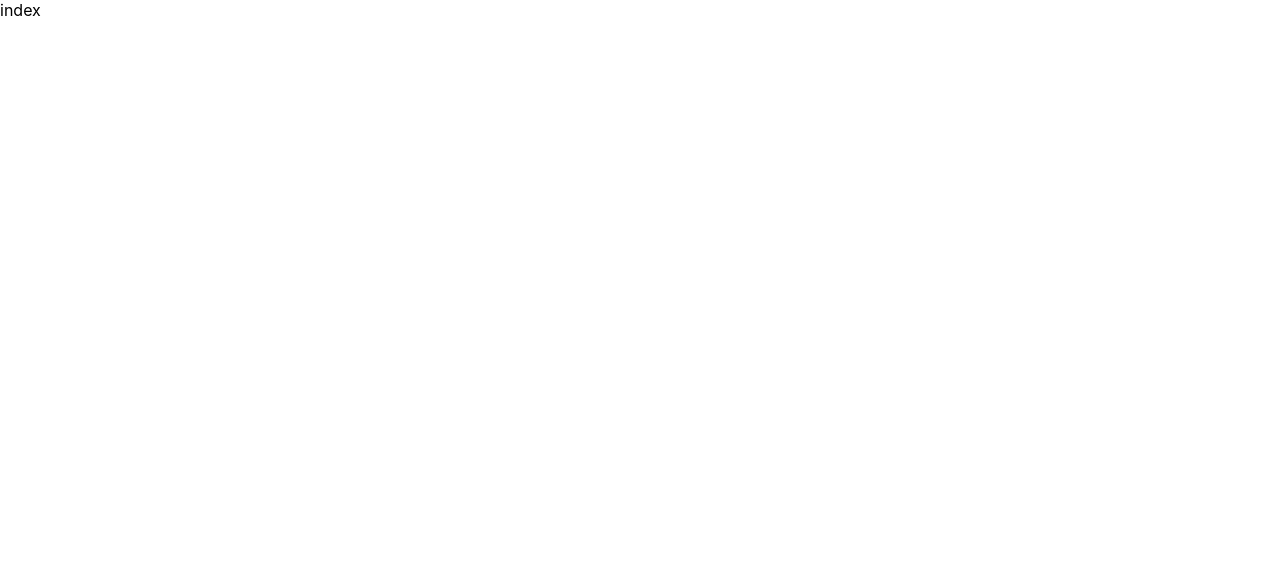
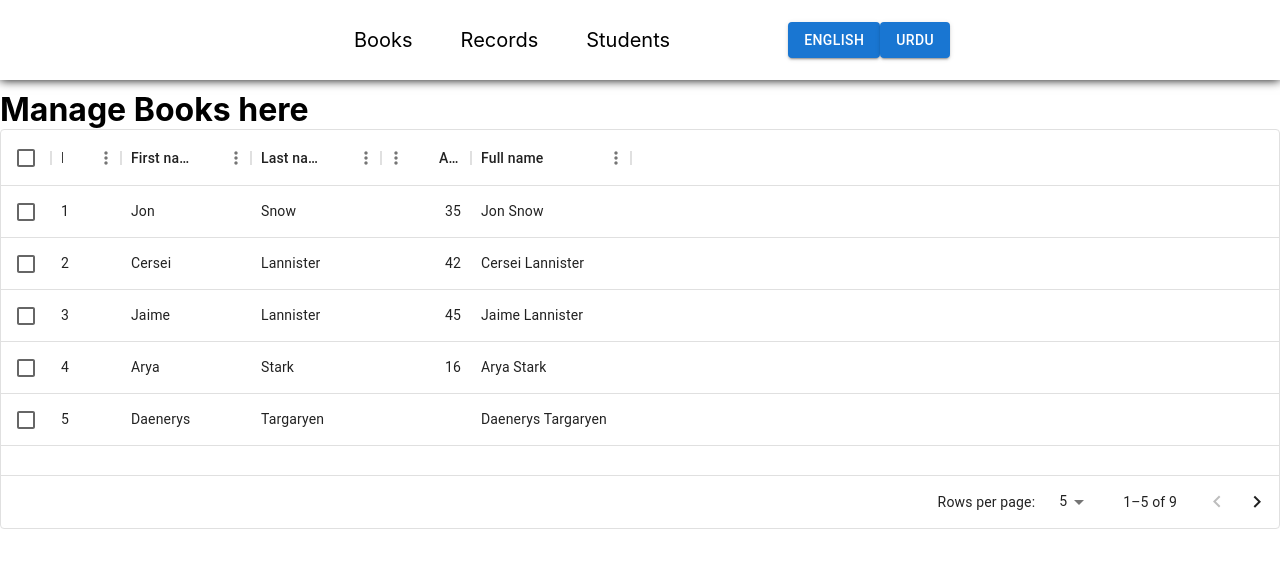
Before and after one commit to Ammar-Abid92/workshop-MERN, a React (Create React App) app: page /books in a window 1280 px wide. Shown: the top 568 px of the page. Built offline with nearby package versions, Linux system fonts and the light colour scheme.

Commit message:
language context as well as table work

```diff
--- a/package.json
+++ b/package.json
@@ -6,6 +6,7 @@
     "@emotion/react": "^11.11.1",
     "@emotion/styled": "^11.11.0",
     "@mui/material": "^5.14.20",
+    "@mui/x-data-grid": "^6.18.3",
     "@testing-library/jest-dom": "^5.17.0",
     "@testing-library/react": "^13.4.0",
     "@testing-library/user-event": "^13.5.0",
--- a/src/App.js
+++ b/src/App.js
@@ -1,9 +1,12 @@
 import "./App.css"
+import { LanguageProvide } from "./Context/languageContext";
 import MainRoutes from "./Routes";
 
 function App() {
   return (
-    <MainRoutes />
+    <LanguageProvide>
+      <MainRoutes />
+    </LanguageProvide>
   );
 }
 
--- a/src/Components/Header/header.module.css
+++ b/src/Components/Header/header.module.css
@@ -13,3 +13,10 @@
     margin: 0px 24px;
     font-size: 20px;
 }
+.language{
+    display: flex;
+    justify-content: flex-end;
+    align-items: end;
+    width: 20%;
+    margin-bottom: 20px;
+}
--- a/src/Components/Header/index.js
+++ b/src/Components/Header/index.js
@@ -1,13 +1,23 @@
 import React from 'react'
 import { Link } from 'react-router-dom';
 import styles from './header.module.css';
+import { useLanguage } from '../../Context/languageContext';
+import CustomButton from '../CustomButton';
 
 const Header = () => {
+
+    const {language, changeLanguage} = useLanguage()
+
     return (
+
         <div className={styles.headerContainer}>
-            <Link to='/books'>Books</Link>
-            <Link to='/records'>Records</Link>
-            <Link to='/students'>Students</Link>
+            <Link to='/books'>{language.books}</Link>
+            <Link to='/records'>{language.records}</Link>
+            <Link to='/students'>{language.students}</Link>
+            <div className={styles.language} >
+                <CustomButton onClick={() => changeLanguage('en')} btnLabel="English"  />
+                <CustomButton onClick={() => changeLanguage('ur')} btnLabel="Urdu" />
+            </div>
         </div>
     )
 }
--- a/src/Components/Table/index.js
+++ b/src/Components/Table/index.js
@@ -0,0 +1,21 @@
+import * as React from 'react';
+import { DataGrid } from '@mui/x-data-grid';
+
+
+export default function CustomTable({ rows, columns }) {
+  return (
+    <div style={{ height: 400, width: '100%' }}>
+      <DataGrid
+        rows={rows}
+        columns={columns}
+        initialState={{
+          pagination: {
+            paginationModel: { page: 0, pageSize: 5 },
+          },
+        }}
+        pageSizeOptions={[5, 10]}
+        checkboxSelection
+      />
+    </div>
+  );
+}
--- /dev/null
+++ b/src/Context/languageContext.js
@@ -0,0 +1,32 @@
+import { useContext, useState, createContext } from "react";
+import en from "../LanguageConfig/en";
+import ur from "../LanguageConfig/ur";
+
+// create context
+export const LanguageContext = createContext()
+
+// create provider for this context
+export const LanguageProvide = ({ children }) => {
+    const [language, setLanguage] = useState(en)
+
+    const changeLanguage = (val) => {
+        if ( val == 'en'){
+            setLanguage(en)
+        } else {
+            setLanguage(ur)
+        }
+    }
+
+    return(
+
+        <LanguageContext.Provider value={{language, changeLanguage}} >
+            {children}
+        </LanguageContext.Provider>
+    )
+}
+
+// create custom hook, through which we can access context inside app
+export const useLanguage = () => {
+    const context = useContext(LanguageContext)
+    return context;
+}
--- /dev/null
+++ b/src/LanguageConfig/en.js
@@ -0,0 +1,11 @@
+const en = {
+    "dontHaveAccount": "Don't have an account?",
+    "alreadyHaveAccount": "Already have an account?",
+    "books": "Books",
+    "records": "Records",
+    "students": "Students",
+    "welcome": "Welcome to library management system!",
+    "manageBooksHere": "Manage Books here",
+}
+
+export default en;
--- /dev/null
+++ b/src/LanguageConfig/ur.js
@@ -0,0 +1,12 @@
+const ur = {
+    "dontHaveAccount": "Account nhi hay ? sign up kren",
+    "alreadyHaveAccount": "Account hay ? login kren",
+    "books": "Kitaaben",
+    "records": "Records",
+    "students": "Shaagird",
+    "welcome": "library management system m khush amdeed!",
+    "manageBooksHere": "Idhr books manage kren",
+
+}
+
+export default ur;
--- a/src/Pages/Books/books.module.css
+++ b/src/Pages/Books/books.module.css
@@ -0,0 +1,3 @@
+.heading{
+    margin-top: 10px;
+}
--- a/src/Pages/Books/index.js
+++ b/src/Pages/Books/index.js
@@ -1,9 +1,52 @@
 import React from 'react';
 import styles from './books.module.css';
+import CustomTable from '../../Components/Table';
+import Header from '../../Components/Header';
 
 const Books = () => {
+
+    const columns = [
+        { field: 'id', headerName: 'ID', width: 70 },
+        { field: 'firstName', headerName: 'First name', width: 130 },
+        { field: 'lastName', headerName: 'Last name', width: 130 },
+        {
+            field: 'age',
+            headerName: 'Age',
+            type: 'number',
+            width: 90,
+        },
+        {
+            field: 'fullName',
+            headerName: 'Full name',
+            description: 'This column has a value getter and is not sortable.',
+            sortable: false,
+            width: 160,
+            valueGetter: (params) =>
+                `${params.row.firstName || ''} ${params.row.lastName || ''}`,
+        },
+    ];
+
+    const rows = [
+        { id: 1, lastName: 'Snow', firstName: 'Jon', age: 35 },
+        { id: 2, lastName: 'Lannister', firstName: 'Cersei', age: 42 },
+        { id: 3, lastName: 'Lannister', firstName: 'Jaime', age: 45 },
+        { id: 4, lastName: 'Stark', firstName: 'Arya', age: 16 },
+        { id: 5, lastName: 'Targaryen', firstName: 'Daenerys', age: null },
+        { id: 6, lastName: 'Melisandre', firstName: null, age: 150 },
+        { id: 7, lastName: 'Clifford', firstName: 'Ferrara', age: 44 },
+        { id: 8, lastName: 'Frances', firstName: 'Rossini', age: 36 },
+        { id: 9, lastName: 'Roxie', firstName: 'Harvey', age: 65 },
+    ];
+
+
     return (
-        <div>index</div>
+        <div>
+            <Header />
+            <h1 className={styles.heading} >Manage Books here</h1>
+            <CustomTable columns={columns} rows={rows} />
+        </div>
+
+
     )
 }
 
--- a/src/Pages/Home/index.js
+++ b/src/Pages/Home/index.js
@@ -1,13 +1,17 @@
 import React from 'react';
 import styles from './home.module.css';
 import Header from '../../Components/Header';
+import { useLanguage } from '../../Context/languageContext';
 
 const Home = () => {
+
+    const {language, changeLanguage} = useLanguage()
+
     return (
         <>
             <Header />
             <div className={styles.homeContainer}>
-                <h1>Welcome To Library Management System!</h1>
+                <h1>{language.welcome}</h1>
             </div>
         </>
     )
```
Also changed, not shown: workshop-commands.txt, 1 other file (tests, documents, lock files or other folders).
